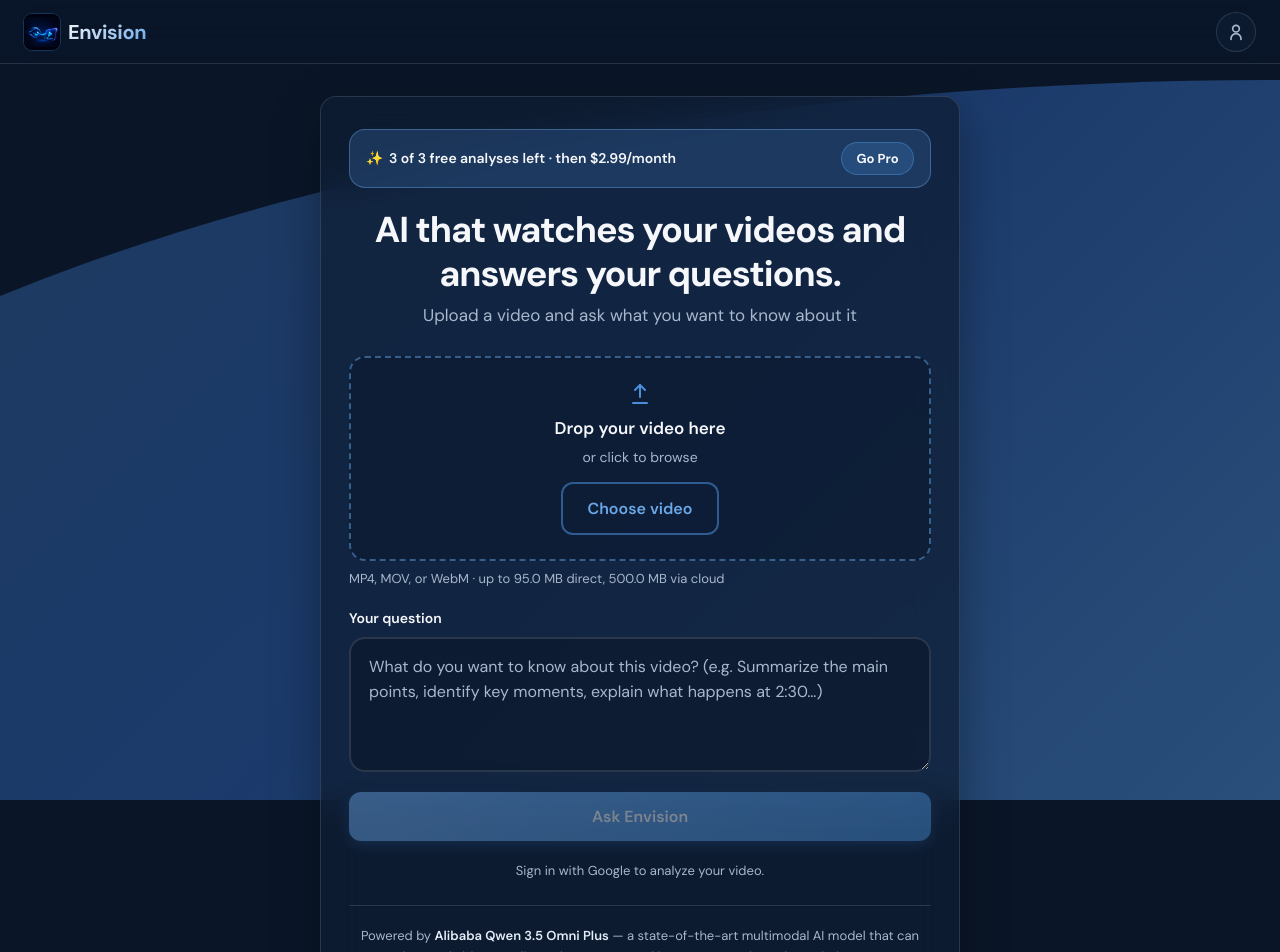
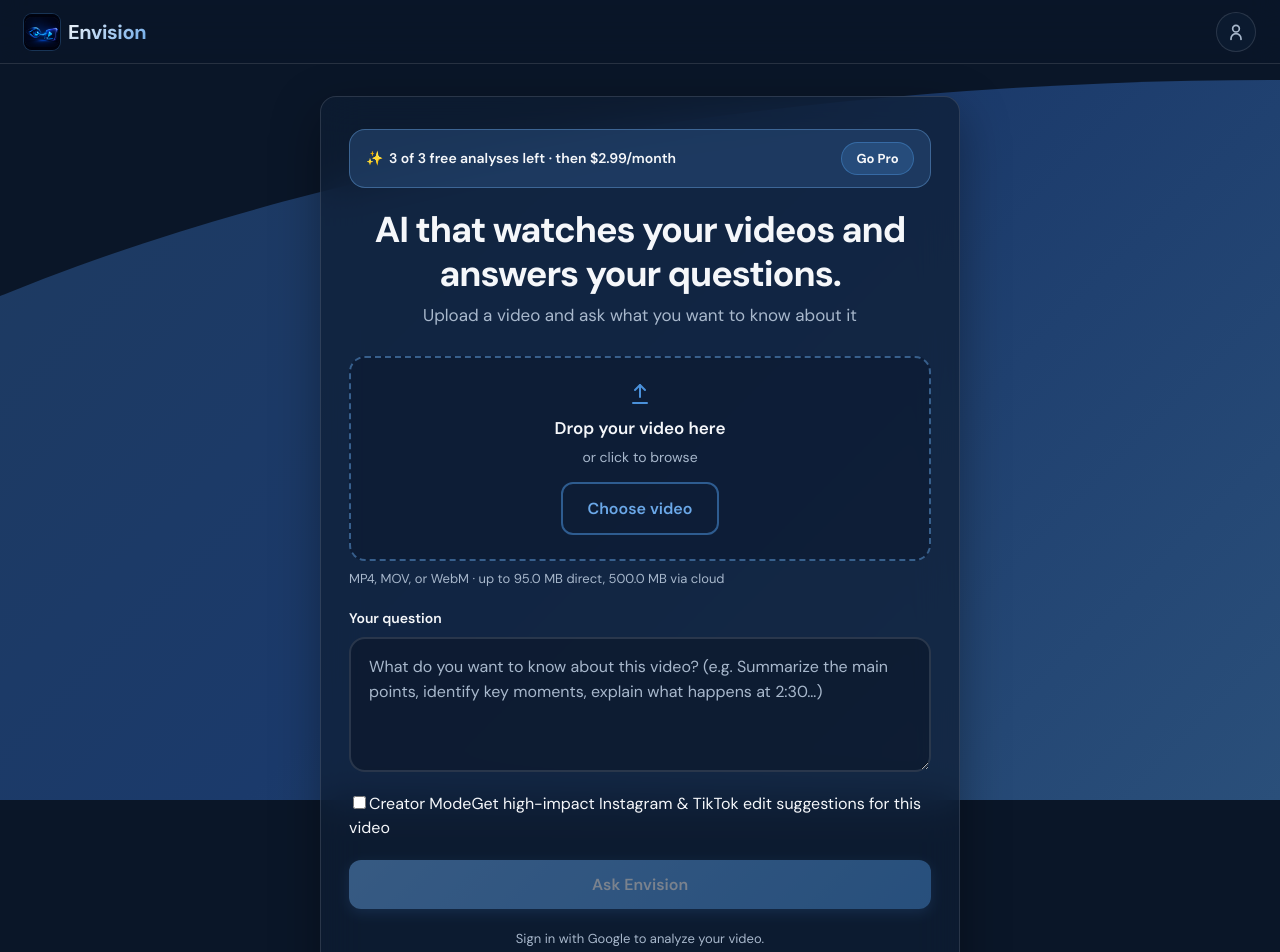
Before and after one commit to ClaudioK5/Envision-Frontend, a React (Vite) app: page / in a window 1280 px wide. Shown: the top 952 px of the page. Built offline with nearby package versions, Linux system fonts and the light colour scheme.

Commit message:
Add files via upload

```diff
--- a/src/pages/EnvisionPage.tsx
+++ b/src/pages/EnvisionPage.tsx
@@ -23,11 +23,13 @@
   const resultBodyRef = useRef<HTMLDivElement>(null);
   const questionId = useId();
   const uploadId = useId();
+  const creatorModeId = useId();
   const abortRef = useRef<AbortController | null>(null);
 
   const [videoFile, setVideoFile] = useState<File | null>(null);
   const [thumbnailUrl, setThumbnailUrl] = useState<string | null>(null);
   const [question, setQuestion] = useState("");
+  const [creatorMode, setCreatorMode] = useState(false);
   const [dragOver, setDragOver] = useState(false);
   const [phase, setPhase] = useState<FlowPhase>("form");
   const [loadingMessage, setLoadingMessage] = useState("Uploading your video…");
@@ -117,7 +119,11 @@
             const pct = Math.min(100, Math.round(ratio * 100));
             setUploadProgress(pct);
             if (pct >= 100) {
-              setLoadingMessage("Watching your video…");
+              setLoadingMessage(
+                creatorMode
+                  ? "Reviewing your video as a creator strategist…"
+                  : "Watching your video…",
+              );
             } else {
               setLoadingMessage(`Uploading your video… ${pct}%`);
             }
@@ -132,6 +138,7 @@
           },
         },
         controller.signal,
+        { creatorMode },
       );
 
       setResult(response.answer);
@@ -159,7 +166,7 @@
         abortRef.current = null;
       }
     }
-  }, [question, refreshUserProfile, videoFile]);
+  }, [creatorMode, question, refreshUserProfile, videoFile]);
 
   const handleSubmit = (e: React.FormEvent) => {
     e.preventDefault();
@@ -229,10 +236,20 @@
       <section className="envision-page envision-page--result" aria-live="polite">
         <div className="content-card content-card--result">
           <p className="result-kicker">
-            {isStreaming ? "Analyzing your video" : "Analysis complete"}
+            {isStreaming
+              ? creatorMode
+                ? "Creator Mode"
+                : "Analyzing your video"
+              : creatorMode
+                ? "Creator Mode · complete"
+                : "Analysis complete"}
           </p>
           <h2 className="result-title">
-            {isStreaming ? "Envision is writing…" : "Here's what Envision found"}
+            {isStreaming
+              ? "Envision is writing…"
+              : creatorMode
+                ? "Here's how to improve this video"
+                : "Here's what Envision found"}
           </h2>
           {isStreaming ? (
             <p className="result-status">{loadingMessage}</p>
@@ -387,10 +404,33 @@
               className="envision-form__textarea"
               value={question}
               onChange={(e) => setQuestion(e.target.value)}
-              placeholder="What do you want to know about this video? (e.g. Summarize the main points, identify key moments, explain what happens at 2:30…)"
+              placeholder={
+                creatorMode
+                  ? "What should we improve? (e.g. How can I make the hook stronger? Review pacing and the CTA…)"
+                  : "What do you want to know about this video? (e.g. Summarize the main points, identify key moments, explain what happens at 2:30…)"
+              }
               rows={4}
               required
             />
+          </div>
+
+          <div className="envision-form__mode">
+            <label className="creator-mode-toggle" htmlFor={creatorModeId}>
+              <input
+                id={creatorModeId}
+                type="checkbox"
+                className="creator-mode-toggle__input"
+                checked={creatorMode}
+                onChange={(e) => setCreatorMode(e.target.checked)}
+              />
+              <span className="creator-mode-toggle__switch" aria-hidden />
+              <span className="creator-mode-toggle__copy">
+                <span className="creator-mode-toggle__title">Creator Mode</span>
+                <span className="creator-mode-toggle__hint">
+                  Get high-impact Instagram &amp; TikTok edit suggestions for this video
+                </span>
+              </span>
+            </label>
           </div>
 
           {phase === "error" && errorMessage ? (
@@ -406,7 +446,7 @@
           ) : null}
 
           <button type="submit" className="btn btn--primary" disabled={!canSubmit}>
-            Ask Envision
+            {creatorMode ? "Ask Envision · Creator Mode" : "Ask Envision"}
           </button>
 
           <p className="envision-form__footer-hint">
```
